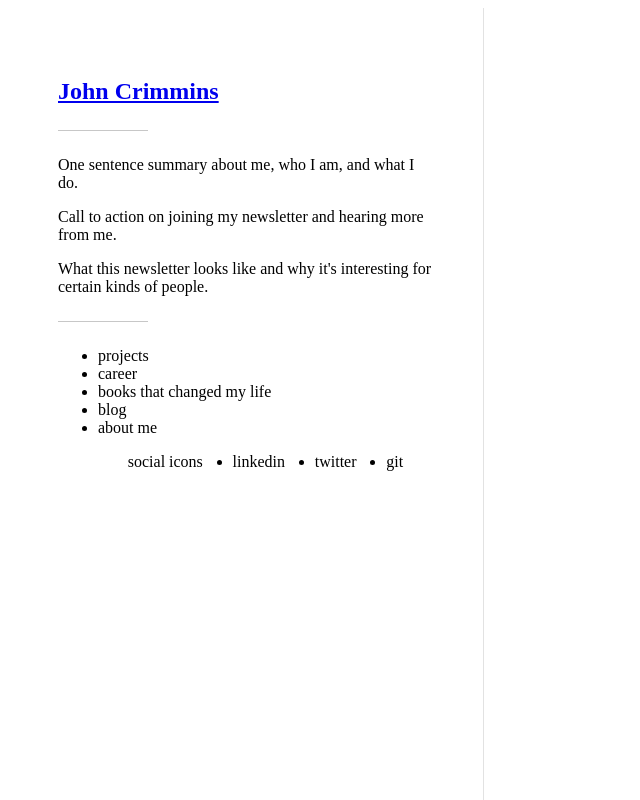
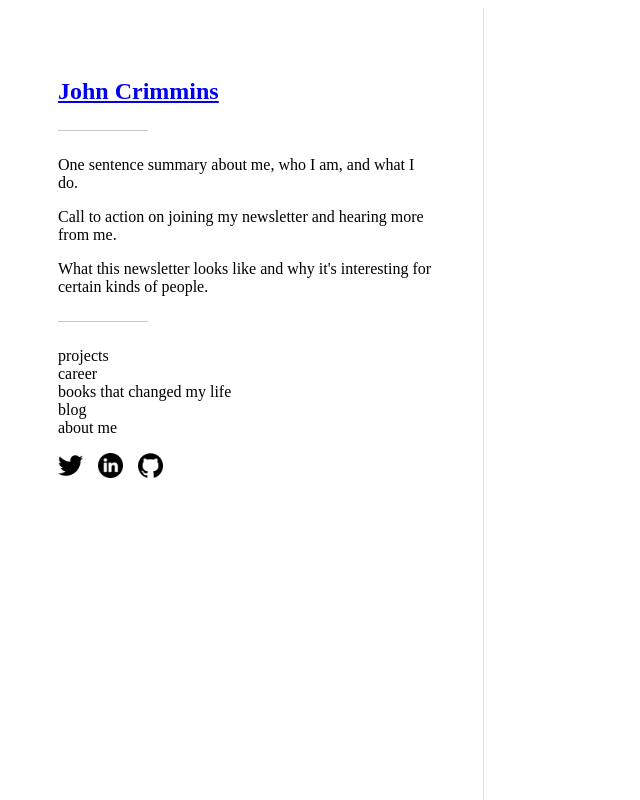
Before and after one commit to johncrimmins/blog, a plain HTML site: page index.html in a window 1280 px wide. Shown: the whole page, without its empty margins (0-640 px from the left). Drawn offline with Linux system fonts and the light colour scheme.

Commit message:
Built sidebar  container skeleton. Added  social  icons.

```diff
--- a/index.html
+++ b/index.html
@@ -26,10 +26,10 @@
                         <li>about me</li>
                     </ul>
 
-                    <ul class="social-icons">social icons
-                        <li>linkedin</li>
-                        <li>twitter</li>
-                        <li>git</li>
+                    <ul class="social-icons">
+                        <a href="https://twitter.com/johncrimmins_"><li><img src="./images/twitter.png"></img></li></a>
+                        <a href="https://linkedin.com/in/johndcrimmins"><li><img src="./images/linkedin.png"></img></li></a>
+                        <a href="https://github.com/johncrimmins"><li><img src="./images/github.png"></img></li></a>
                     </ul>
                 </div>
 
--- a/styles/style.css
+++ b/styles/style.css
@@ -23,6 +23,18 @@
 
 .social-icons {
     display: flex;
-    flex-direction: row;
-    justify-content: space-evenly;
+    flex-direction: flex-start;
+    width: 125px;
+    column-gap: 15px;
 }
+
+.social-icons img {
+    width: 25px;
+    height: 25px;
+}
+
+
+ul {
+    list-style-type: none;
+    padding-left: 0px;
+}
```
Also changed, not shown: images/github.png (added), images/linkedin.png (added), images/twitter.png (added).
